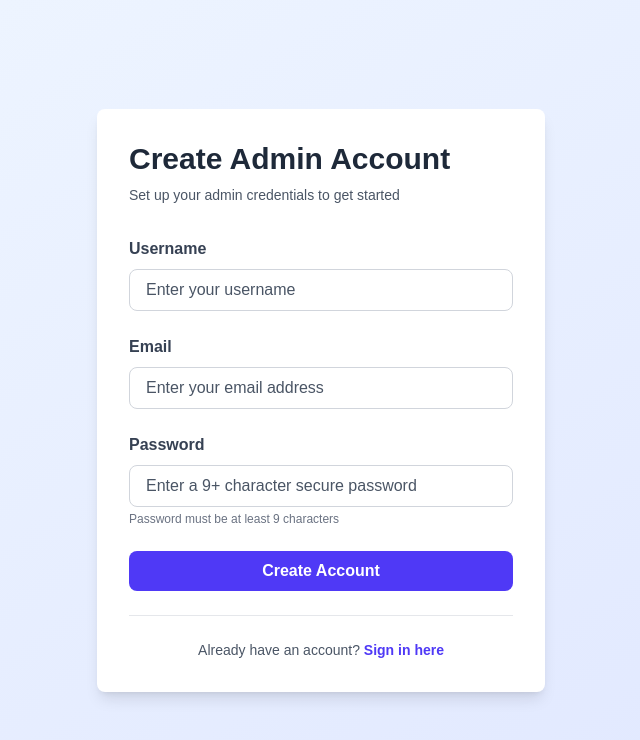
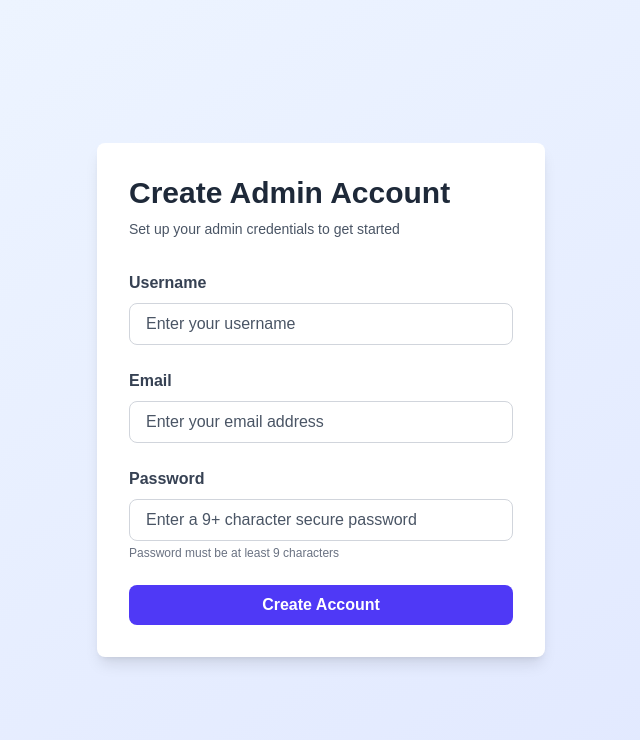
Before and after one commit to Yogitha-009/Rotating-qr-frontend, a Next.js app: page /signup/admin in a window 1280 px wide. Shown: the top 740 px of the page, without its empty margins (319-959 px from the left). Built offline with nearby package versions, Linux system fonts and the light colour scheme.

Commit message:
production error fixed

```diff
--- a/app/signup/admin/page.tsx
+++ b/app/signup/admin/page.tsx
@@ -114,14 +114,7 @@ export default function AdminSignup() {
           </button>
         </form>
 
-        <div className="mt-6 pt-6 border-t border-gray-200">
-          <p className="text-gray-600 text-sm text-center">
-            Already have an account?{" "}
-            <Link href="/login" className="text-indigo-600 font-semibold hover:underline">
-              Sign in here
-            </Link>
-          </p>
-        </div>
+
       </div>
     </div>
   )
--- a/app/signup/user/page.tsx
+++ b/app/signup/user/page.tsx
@@ -114,14 +114,7 @@ export default function UserSignup() {
           </button>
         </form>
 
-        <div className="mt-6 pt-6 border-t border-gray-200">
-          <p className="text-gray-600 text-sm text-center">
-            Already have an account?{" "}
-            <Link href="/login" className="text-indigo-600 font-semibold hover:underline">
-              Sign in here
-            </Link>
-          </p>
-        </div>
+
       </div>
     </div>
   )
```
